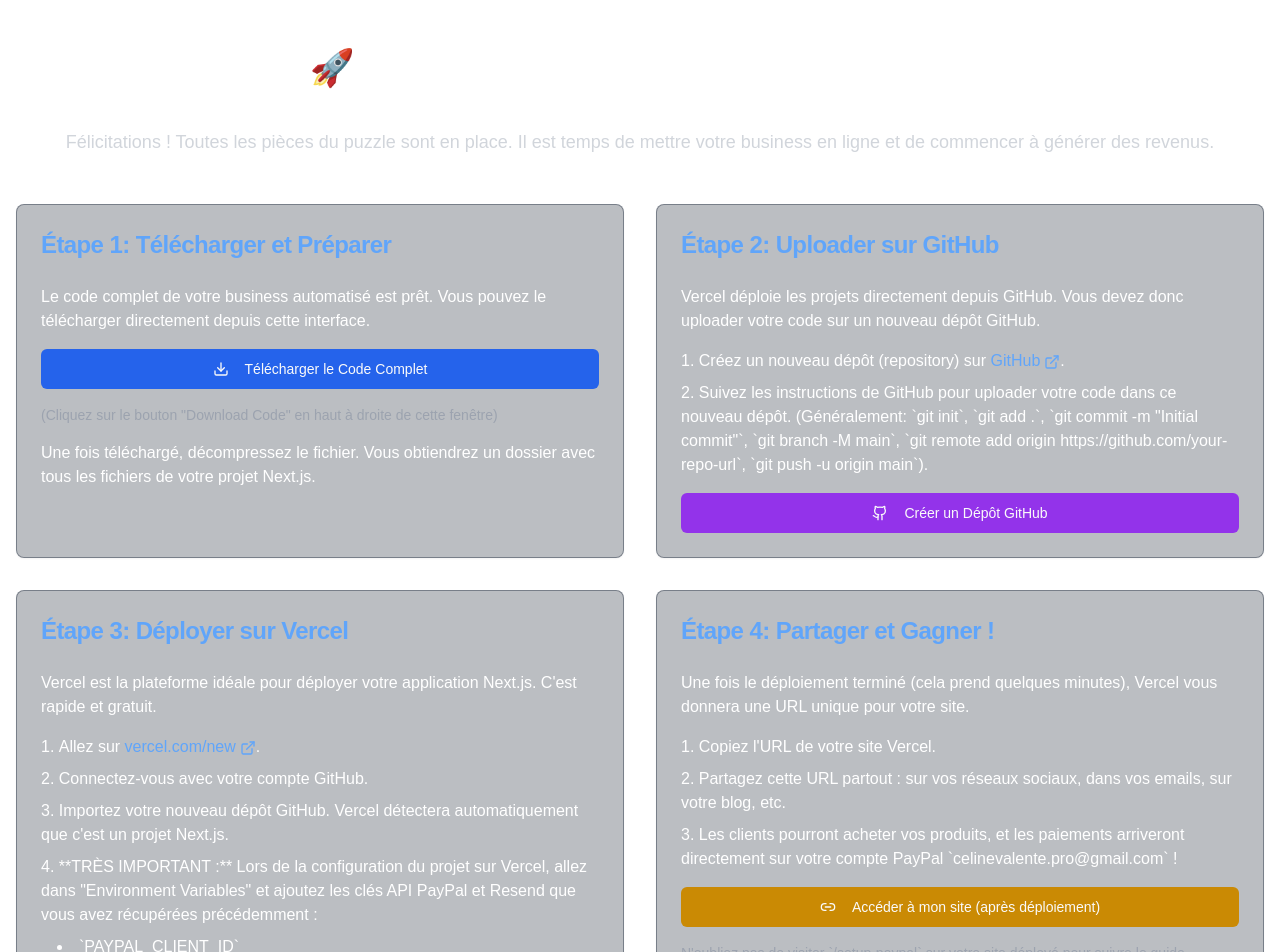
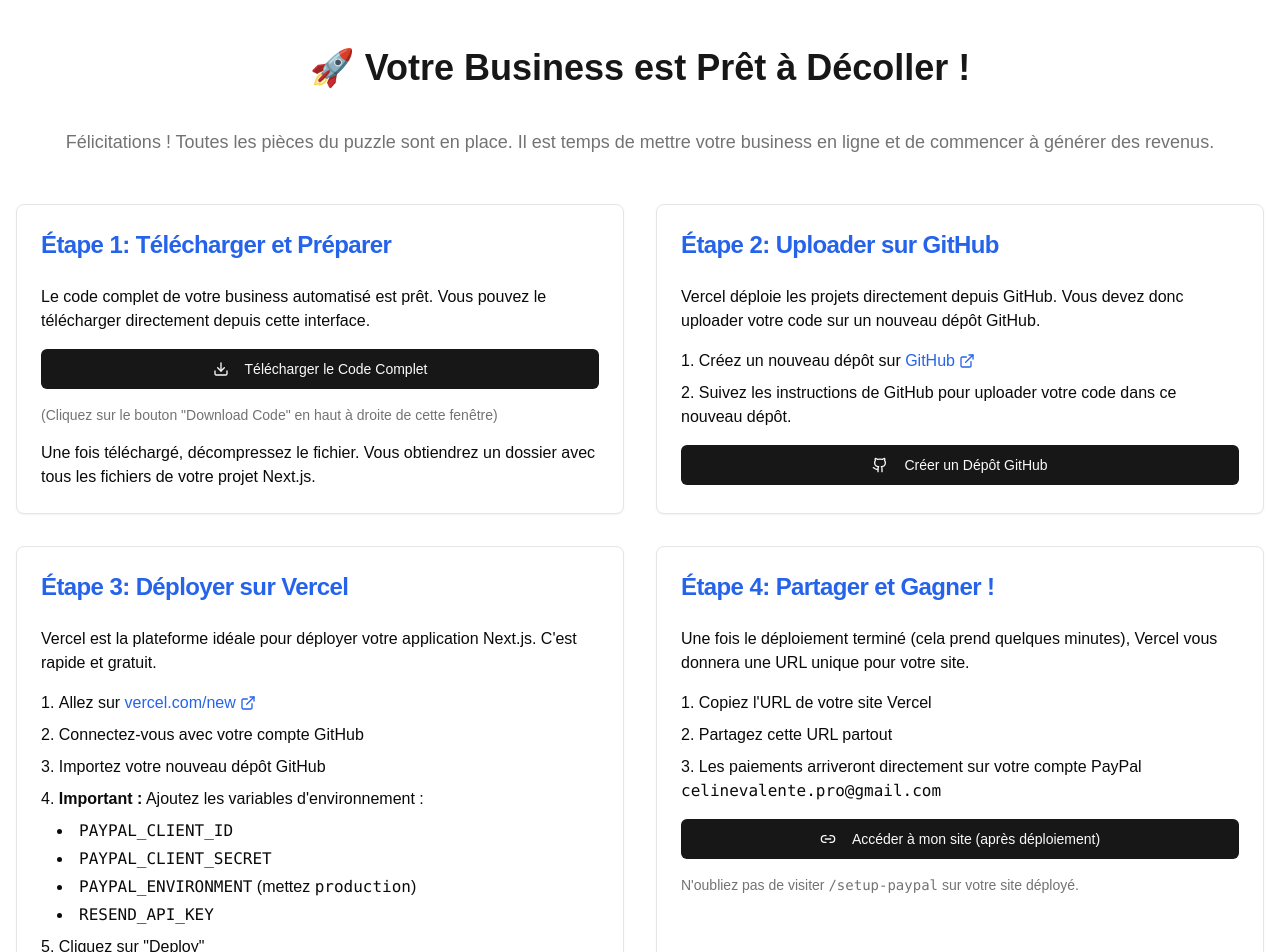
Before and after one commit to celine94118/bref, a Next.js app: page /deploy in a window 1280 px wide. Shown: the top 952 px of the page. Built offline with nearby package versions, Linux system fonts and the light colour scheme.

Commit message:
Update deployment-final-guide.tsx

```diff
--- a/components/deployment-final-guide.tsx
+++ b/components/deployment-final-guide.tsx
@@ -1,33 +1,39 @@
-import { Card, CardContent, CardHeader, CardTitle } from "@/components/ui/card"
-import { Button } from "@/components/ui/button"
-import { Github, Rocket, Link2, Download, ExternalLink } from "lucide-react"
+"use client";
 
-const URL_DE_VOTRE_DEPOT = "https://github.com/your-repo-url"
+import { Card, CardContent, CardHeader, CardTitle } from "@/components/ui/card";
+import { Button } from "@/components/ui/button";
+import { Github, Rocket, Link2, Download, ExternalLink } from "lucide-react";
+
+const REPO_URL = "https://github.com/your-repo-url";
+const PAYPAL_EMAIL = "celinevalente.pro@gmail.com";
 
 export default function DeploymentFinalGuide() {
   return (
     <div className="container mx-auto py-12 px-4">
-      <h1 className="text-4xl font-bold text-center mb-10 text-white">🚀 Votre Business est Prêt à Décoller !</h1>
-      <p className="text-center text-lg text-gray-300 mb-12">
+      <h1 className="text-4xl font-bold text-center mb-10 text-primary">
+        🚀 Votre Business est Prêt à Décoller !
+      </h1>
+      <p className="text-center text-lg text-muted-foreground mb-12">
         Félicitations ! Toutes les pièces du puzzle sont en place. Il est temps de mettre votre business en ligne et de
         commencer à générer des revenus.
       </p>
 
       <div className="grid grid-cols-1 lg:grid-cols-2 gap-8">
-        <Card className="bg-gray-800/30 border-gray-700/50 text-white">
+        {/* Étape 1 */}
+        <Card>
           <CardHeader>
-            <CardTitle className="text-2xl text-blue-400">Étape 1: Télécharger et Préparer</CardTitle>
+            <CardTitle className="text-2xl text-blue-600">Étape 1: Télécharger et Préparer</CardTitle>
           </CardHeader>
           <CardContent className="space-y-4">
             <p>
               Le code complet de votre business automatisé est prêt. Vous pouvez le télécharger directement depuis cette
               interface.
             </p>
-            <Button className="w-full bg-blue-600 hover:bg-blue-700">
+            <Button className="w-full">
               <Download className="w-4 h-4 mr-2" />
               Télécharger le Code Complet
             </Button>
-            <p className="text-sm text-gray-400">
+            <p className="text-sm text-muted-foreground">
               (Cliquez sur le bouton "Download Code" en haut à droite de cette fenêtre)
             </p>
             <p>
@@ -37,9 +43,10 @@ export default function DeploymentFinalGuide() {
           </CardContent>
         </Card>
 
-        <Card className="bg-gray-800/30 border-gray-700/50 text-white">
+        {/* Étape 2 */}
+        <Card>
           <CardHeader>
-            <CardTitle className="text-2xl text-blue-400">Étape 2: Uploader sur GitHub</CardTitle>
+            <CardTitle className="text-2xl text-blue-600">Étape 2: Uploader sur GitHub</CardTitle>
           </CardHeader>
           <CardContent className="space-y-4">
             <p>
@@ -48,34 +55,32 @@ export default function DeploymentFinalGuide() {
             </p>
             <ol className="list-decimal list-inside space-y-2">
               <li>
-                Créez un nouveau dépôt (repository) sur{" "}
+                Créez un nouveau dépôt sur{" "}
                 <a
                   href="https://github.com/new"
                   target="_blank"
                   rel="noopener noreferrer"
-                  className="text-blue-400 hover:underline"
+                  className="text-blue-600 hover:underline inline-flex items-center"
                 >
                   GitHub
-                  <ExternalLink className="inline-block w-4 h-4 ml-1" />
+                  <ExternalLink className="w-4 h-4 ml-1" />
                 </a>
-                .
               </li>
               <li>
-                Suivez les instructions de GitHub pour uploader votre code dans ce nouveau dépôt. (Généralement: `git
-                init`, `git add .`, `git commit -m "Initial commit"`, `git branch -M main`, `git remote add origin{" "}
-                {URL_DE_VOTRE_DEPOT}`, `git push -u origin main`).
+                Suivez les instructions de GitHub pour uploader votre code dans ce nouveau dépôt.
               </li>
             </ol>
-            <Button className="w-full bg-purple-600 hover:bg-purple-700">
+            <Button className="w-full">
               <Github className="w-4 h-4 mr-2" />
               Créer un Dépôt GitHub
             </Button>
           </CardContent>
         </Card>
 
-        <Card className="bg-gray-800/30 border-gray-700/50 text-white">
+        {/* Étape 3 */}
+        <Card>
           <CardHeader>
-            <CardTitle className="text-2xl text-blue-400">Étape 3: Déployer sur Vercel</CardTitle>
+            <CardTitle className="text-2xl text-blue-600">Étape 3: Déployer sur Vercel</CardTitle>
           </CardHeader>
           <CardContent className="space-y-4">
             <p>Vercel est la plateforme idéale pour déployer votre application Next.js. C'est rapide et gratuit.</p>
@@ -86,39 +91,36 @@ export default function DeploymentFinalGuide() {
                   href="https://vercel.com/new"
                   target="_blank"
                   rel="noopener noreferrer"
-                  className="text-blue-400 hover:underline"
+                  className="text-blue-600 hover:underline inline-flex items-center"
                 >
                   vercel.com/new
-                  <ExternalLink className="inline-block w-4 h-4 ml-1" />
+                  <ExternalLink className="w-4 h-4 ml-1" />
                 </a>
-                .
               </li>
-              <li>Connectez-vous avec votre compte GitHub.</li>
+              <li>Connectez-vous avec votre compte GitHub</li>
+              <li>Importez votre nouveau dépôt GitHub</li>
               <li>
-                Importez votre nouveau dépôt GitHub. Vercel détectera automatiquement que c'est un projet Next.js.
-              </li>
-              <li>
-                **TRÈS IMPORTANT :** Lors de la configuration du projet sur Vercel, allez dans "Environment Variables"
-                et ajoutez les clés API PayPal et Resend que vous avez récupérées précédemment :
+                <strong>Important :</strong> Ajoutez les variables d'environnement :
                 <ul className="list-disc list-inside ml-4 mt-2 space-y-1">
-                  <li>`PAYPAL_CLIENT_ID`</li>
-                  <li>`PAYPAL_CLIENT_SECRET`</li>
-                  <li>`PAYPAL_ENVIRONMENT` (mettez `production` pour les paiements réels)</li>
-                  <li>`RESEND_API_KEY`</li>
+                  <li><code>PAYPAL_CLIENT_ID</code></li>
+                  <li><code>PAYPAL_CLIENT_SECRET</code></li>
+                  <li><code>PAYPAL_ENVIRONMENT</code> (mettez <code>production</code>)</li>
+                  <li><code>RESEND_API_KEY</code></li>
                 </ul>
               </li>
-              <li>Cliquez sur "Deploy" (Déployer).</li>
+              <li>Cliquez sur "Deploy"</li>
             </ol>
-            <Button className="w-full bg-green-600 hover:bg-green-700">
+            <Button className="w-full">
               <Rocket className="w-4 h-4 mr-2" />
               Déployer sur Vercel
             </Button>
           </CardContent>
         </Card>
 
-        <Card className="bg-gray-800/30 border-gray-700/50 text-white">
+        {/* Étape 4 */}
+        <Card>
           <CardHeader>
-            <CardTitle className="text-2xl text-blue-400">Étape 4: Partager et Gagner !</CardTitle>
+            <CardTitle className="text-2xl text-blue-600">Étape 4: Partager et Gagner !</CardTitle>
           </CardHeader>
           <CardContent className="space-y-4">
             <p>
@@ -126,32 +128,30 @@ export default function DeploymentFinalGuide() {
               votre site.
             </p>
             <ol className="list-decimal list-inside space-y-2">
-              <li>Copiez l'URL de votre site Vercel.</li>
-              <li>Partagez cette URL partout : sur vos réseaux sociaux, dans vos emails, sur votre blog, etc.</li>
+              <li>Copiez l'URL de votre site Vercel</li>
+              <li>Partagez cette URL partout</li>
               <li>
-                Les clients pourront acheter vos produits, et les paiements arriveront directement sur votre compte
-                PayPal `celinevalente.pro@gmail.com` !
+                Les paiements arriveront directement sur votre compte PayPal <code>{PAYPAL_EMAIL}</code>
               </li>
             </ol>
-            <Button className="w-full bg-yellow-600 hover:bg-yellow-700">
+            <Button className="w-full">
               <Link2 className="w-4 h-4 mr-2" />
               Accéder à mon site (après déploiement)
             </Button>
-            <p className="text-sm text-gray-400">
-              N'oubliez pas de visiter `/setup-paypal` sur votre site déployé pour suivre le guide interactif et
-              finaliser la configuration PayPal.
+            <p className="text-sm text-muted-foreground">
+              N'oubliez pas de visiter <code>/setup-paypal</code> sur votre site déployé.
             </p>
           </CardContent>
         </Card>
       </div>
 
       <div className="mt-12 text-center">
-        <h2 className="text-3xl font-bold text-white mb-4">Félicitations !</h2>
-        <p className="text-lg text-gray-300 max-w-2xl mx-auto">
+        <h2 className="text-3xl font-bold text-primary mb-4">Félicitations !</h2>
+        <p className="text-lg text-muted-foreground max-w-2xl mx-auto">
           Vous avez maintenant un business de produits numériques entièrement automatisé, prêt à générer des revenus
-          passifs. Le succès est à portée de main !
+          passifs.
         </p>
       </div>
     </div>
-  )
+  );
 }
```
